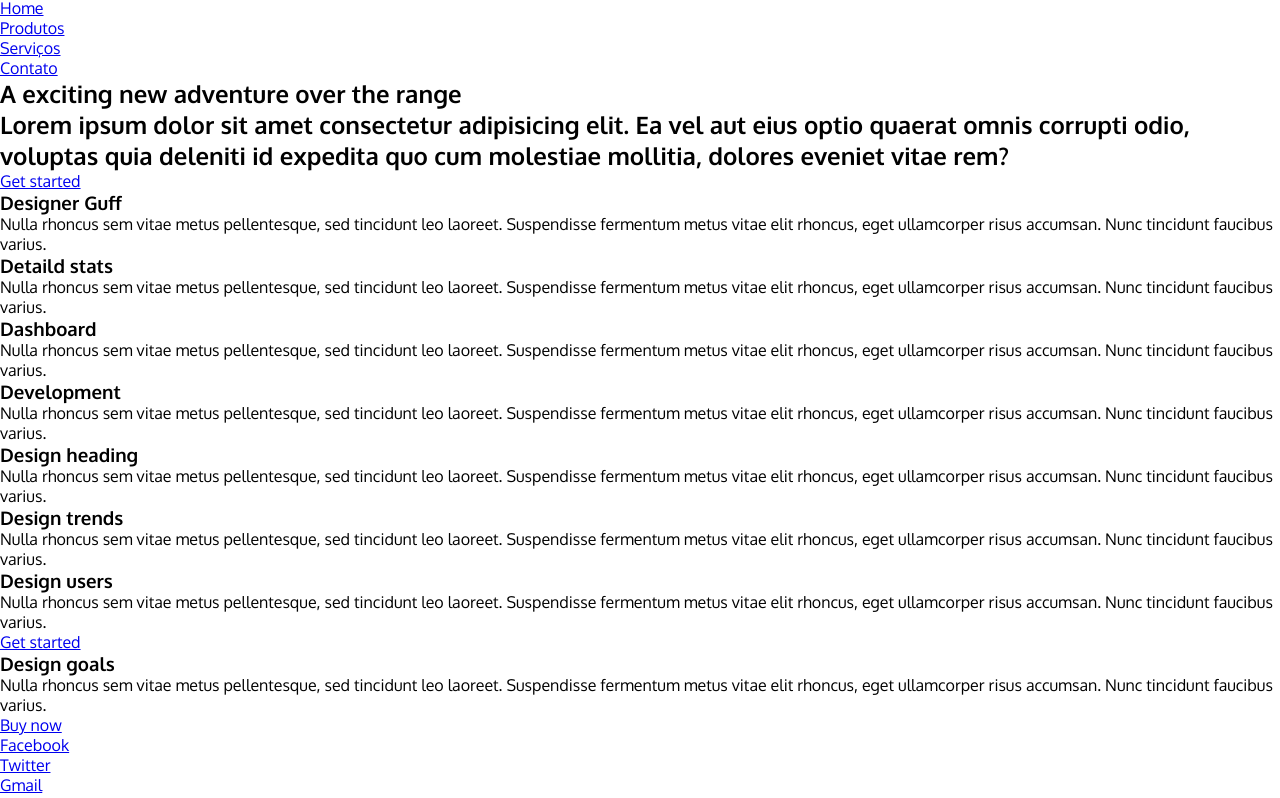
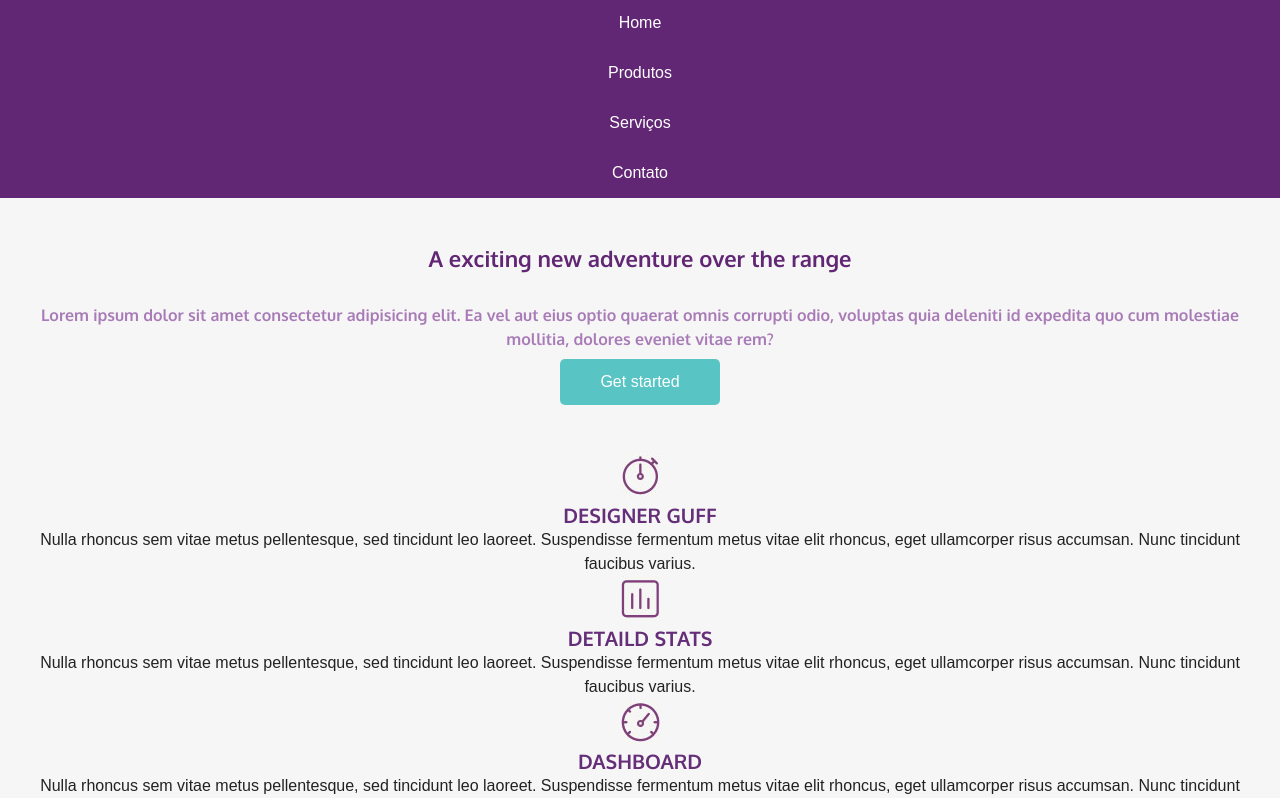
Before and after one commit to grevizirsky/Range-Hotels---Projeto-responsivo, a plain HTML site: page index.html in a window 1280 px wide. Shown: the part 69-867 px from the top of the page. Drawn offline with Linux system fonts and the light colour scheme.

Commit message:
Adicionando CSS

```diff
--- a/index.html
+++ b/index.html
@@ -12,10 +12,10 @@
 </head>
 
 <body>
-    <header>
+    <header class="top-header">
         <img src="/images/logo_mob.svg" alt="logo range hotels">
 
-        <nav>
+        <nav class=" top-nav">
             <ul>
                 <li><a href="#">Home</a></li>
                 <li><a href="#">Produtos</a></li>
@@ -25,32 +25,36 @@
         </nav>
     </header>
 
-    <section>
-        <h1>A exciting new adventure over the range</h1>
-        <h2>Lorem ipsum dolor sit amet consectetur adipisicing elit.
+    <section class="top-content">
+        <h1 class="top-content-title">A exciting new adventure over the range</h1>
+        <h2 class="top-content-subtitle">Lorem ipsum dolor sit amet consectetur adipisicing elit.
             Ea vel aut eius optio quaerat omnis corrupti odio, voluptas
             quia deleniti id expedita quo cum molestiae mollitia, dolores
             eveniet vitae rem?</h2>
-        <a href="#">Get started</a>
+        <a href="#" class="button">Get started</a>
     </section>
-    <section>
+    <section class="middle-content">
         <article>
-            <h3>Designer Guff</h3>
+            <img src="/images/icon1.jpg" alt="cronometro">
+            <h3 class="middle-content-title">Designer Guff</h3>
             <p>Nulla rhoncus sem vitae metus pellentesque, sed tincidunt leo laoreet. Suspendisse fermentum metus vitae
                 elit rhoncus, eget ullamcorper risus accumsan. Nunc tincidunt faucibus varius.</p>
         </article>
         <article>
-            <h3>Detaild stats</h3>
+            <img src="/images/icon2.jpg" alt="grafico de detalhe">
+            <h3 class="middle-content-title">Detaild stats</h3>
             <p>Nulla rhoncus sem vitae metus pellentesque, sed tincidunt leo laoreet. Suspendisse fermentum metus vitae
                 elit rhoncus, eget ullamcorper risus accumsan. Nunc tincidunt faucibus varius.</p>
         </article>
         <article>
-            <h3>Dashboard</h3>
+            <img src="/images/icon3.jpg" alt="acelerador">
+            <h3 class="middle-content-title">Dashboard</h3>
             <p>Nulla rhoncus sem vitae metus pellentesque, sed tincidunt leo laoreet. Suspendisse fermentum metus vitae
                 elit rhoncus, eget ullamcorper risus accumsan. Nunc tincidunt faucibus varius.</p>
         </article>
         <article>
-            <h3>Development</h3>
+            <img src="/images/icon4.jpg" alt="graficos de desenvolvimento">
+            <h3 class="middle-content-title">Development</h3>
             <p>Nulla rhoncus sem vitae metus pellentesque, sed tincidunt leo laoreet. Suspendisse fermentum metus vitae
                 elit rhoncus, eget ullamcorper risus accumsan. Nunc tincidunt faucibus varius.</p>
         </article>
--- a/style.css
+++ b/style.css
@@ -1,5 +1,84 @@
 *{
     margin: 0;
     padding: 0;
-    font-family: 'Oxygen', sans-serif;
+    font-family: sans-serif;
 }
+
+h1, h2, h3, h4, h5, h6{
+    font-family: 'Oxygen';
+}
+
+.button{
+    display: inline-block;
+    padding: .9em 2.5em;
+    margin-top: .5em;
+    border-radius: 5px;
+    color: white;
+    text-decoration: none;
+    background: #58c4c4;
+}
+
+.button:hover{
+    background: #37a0a0;
+}
+
+.top-header{
+    text-align: center;
+}
+
+.top-nav{
+    background: #612674;
+    text-align: center;
+}
+
+.top-nav ul{
+    margin: 0;
+    padding: 0;
+    list-style: none;
+}
+
+.top-nav a{
+    color: white;
+    text-decoration: none;
+    display: block;
+    padding: 1em;
+}
+
+.top-nav a:hover{
+    background: #7c3792;
+}
+
+.top-content{
+    padding: 1em;
+     text-align: center;
+     background: #f6f6f6;
+}
+
+.top-content-title{
+    color:#612674;
+    font-size: 1.375em;
+    margin: 1.375em;
+}
+
+.top-content-subtitle{
+    color: #a87bb7;
+    font-size: 1em;
+    line-height: 1.5;
+}
+
+.middle-content{
+    padding: 2em;
+    background: #f6f6f6;
+    text-align: center;
+}
+
+.middle-content p{
+    line-height: 1.5;
+    color: #222;
+}
+
+.middle-content-title{
+    font-size: 1.25em;
+    color: #652e79;
+    text-transform: uppercase;
+}
```
